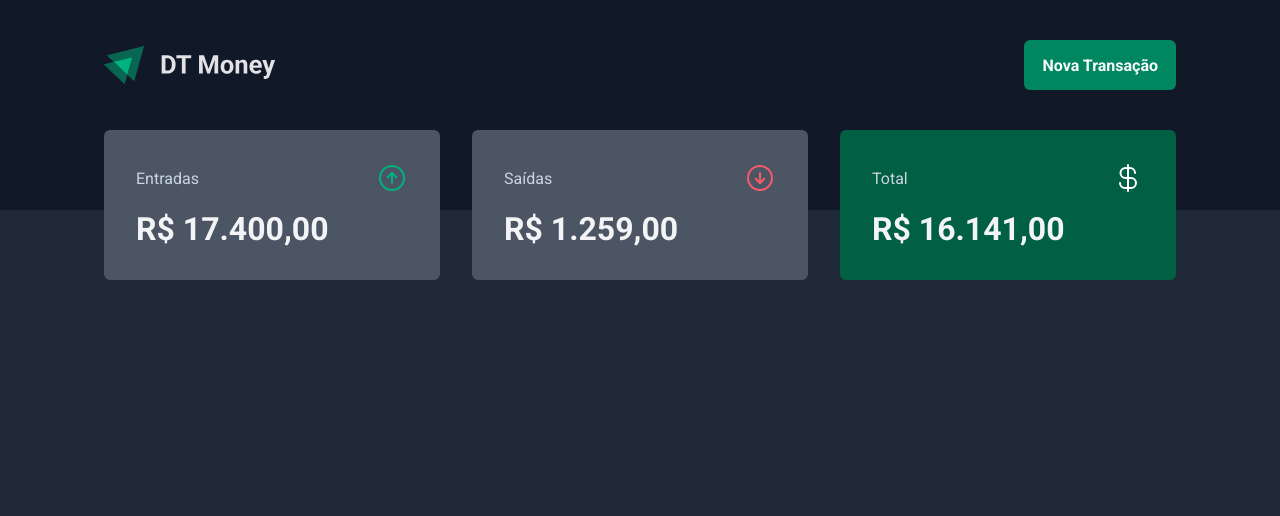
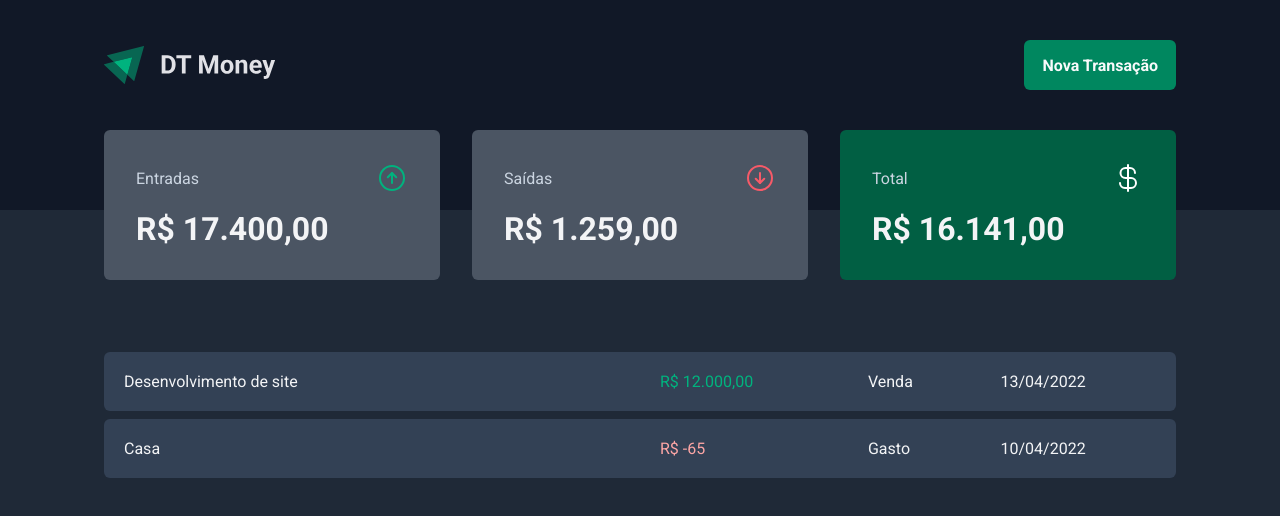
Before and after one commit to MarcoDevelop/03-dt-money, a React (Vite) app: page / in a window 1280 px wide. Shown: the top 516 px of the page. Built offline with nearby package versions, Linux system fonts and the light colour scheme.

Commit message:
Tabela de transações

```diff
--- a/src/pages/Transactions/index.tsx
+++ b/src/pages/Transactions/index.tsx
@@ -1,11 +1,39 @@
 import { Header } from '../../components/Header'
 import { Summary } from '../../components/Summary'
+import {
+  PriceHighlight,
+  TransactionsContainer,
+  TransactionsTable,
+} from './styles'
 
 export function Transactions() {
   return (
     <div>
       <Header />
       <Summary />
+
+      <TransactionsContainer>
+        <TransactionsTable>
+          <tbody>
+            <tr>
+              <td width="50%">Desenvolvimento de site</td>
+              <td>
+                <PriceHighlight variant="income">R$ 12.000,00</PriceHighlight>
+              </td>
+              <td>Venda</td>
+              <td>13/04/2022</td>
+            </tr>
+            <tr>
+              <td width="50%">Casa</td>
+              <td>
+                <PriceHighlight variant="outcome">R$ -65</PriceHighlight>
+              </td>
+              <td>Gasto</td>
+              <td>10/04/2022</td>
+            </tr>
+          </tbody>
+        </TransactionsTable>
+      </TransactionsContainer>
     </div>
   )
 }
--- a/src/pages/Transactions/styles.ts
+++ b/src/pages/Transactions/styles.ts
@@ -0,0 +1,40 @@
+import styled from 'styled-components'
+
+export const TransactionsContainer = styled.main`
+  width: 100%;
+  max-width: 1120px;
+  margin: 4rem auto 0;
+  padding: 0 1.5rem;
+`
+
+export const TransactionsTable = styled.table`
+  width: 100%;
+  border-collapse: separate;
+  border-spacing: 0 0.5rem;
+  /* margin-top: 1.5re; */
+  td {
+    padding: 1.25rem;
+    background: ${(props) => props.theme['gray-700']};
+
+    &:first-child {
+      border-top-left-radius: 6px;
+      border-bottom-left-radius: 6px;
+    }
+
+    &:last-child {
+      border-top-right-radius: 6px;
+      border-bottom-right-radius: 6px;
+    }
+  }
+`
+
+interface PriceHighlightProps {
+  variant: 'income' | 'outcome'
+}
+
+export const PriceHighlight = styled.span<PriceHighlightProps>`
+  color: ${(props) =>
+    props.variant === 'income'
+      ? props.theme['green-300']
+      : props.theme['red-300']};
+`
```
